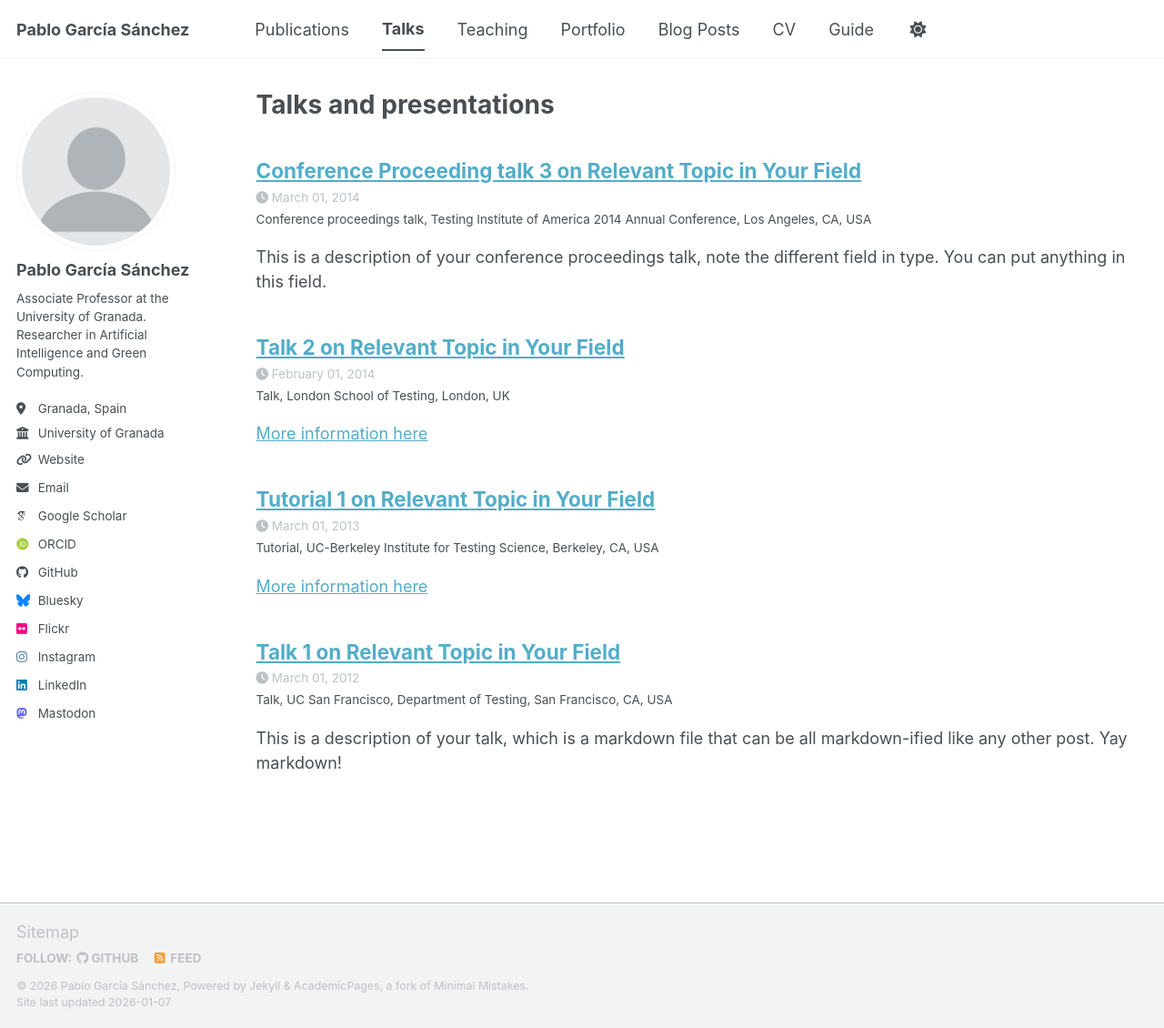
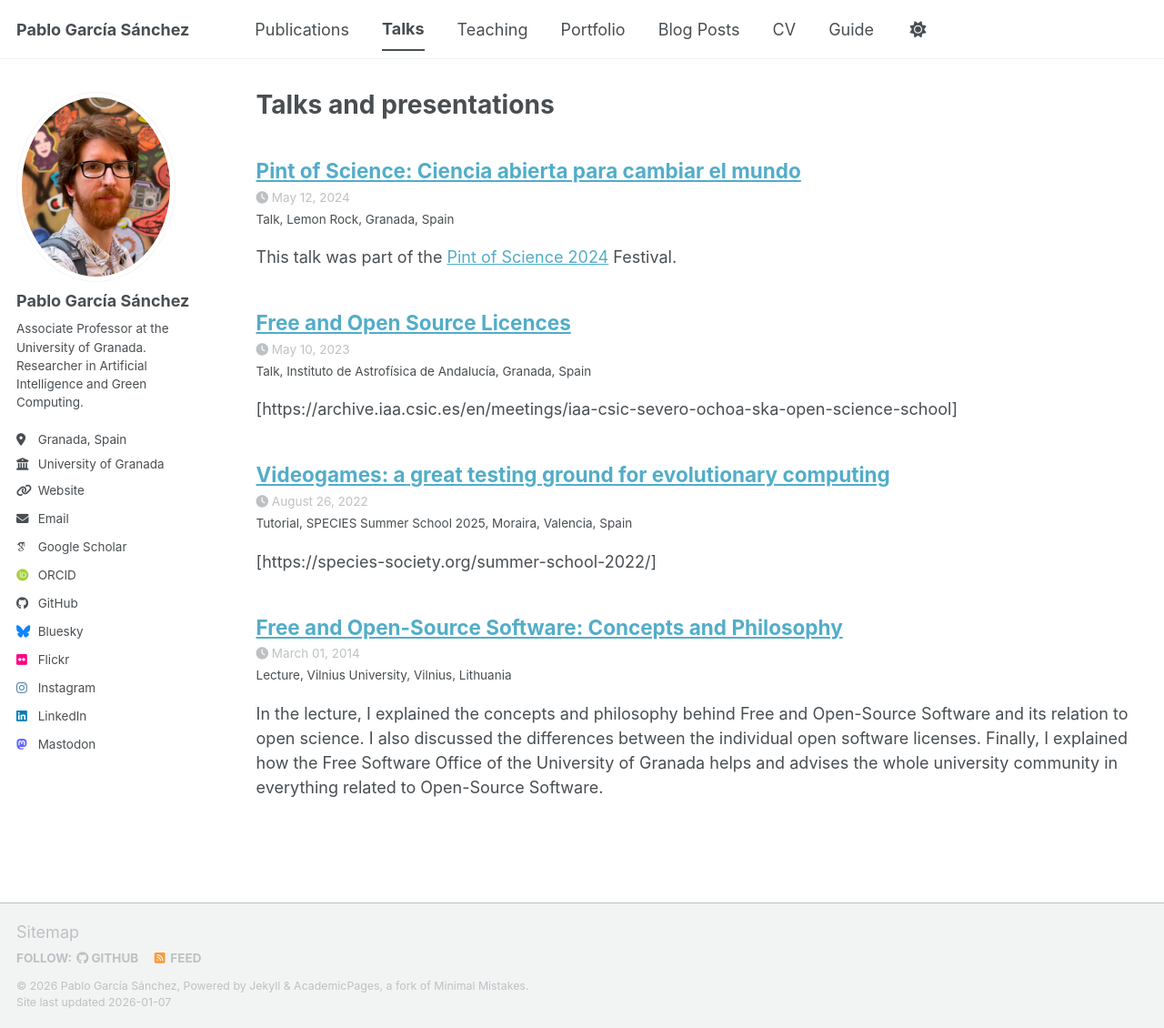
Before and after one commit to fergunet/fergunet.github.io, a Jekyll site: the page built from _pages/talks.html, in a window 1280 px wide and 1130 px high. Shown: the whole window at 91% size. Built offline with Jekyll 4.4.1, drawn with Linux system fonts in a browser that asks for light colours; some web fonts are replaced; a script bundle is joined from its source files by our own code; library files that are not in the unit come from our copies; a file with an impossible date is left out.

Commit message:
More changes

```diff
--- a/_config.yml
+++ b/_config.yml
@@ -23,7 +23,7 @@ repository               : "fergunet/fergunet.github.io"
 #               Additional customization can be done by editing /_includes/author-profile.html
 author:
   # Biographic information
-  avatar           : "profile.png"
+  avatar           : "profile.jpg"
   name             : "Pablo García Sánchez"
   pronouns         : # example: "she/her"
   bio              : "Associate Professor at the University of Granada. Researcher in  Artificial Intelligence and Green Computing."  # A short bio to be shown in the author profile section
@@ -227,7 +227,7 @@ collections:
   publications:
     output: true
     permalink: /:collection/:path/
-  portfolio:
+  projects:
     output: true
     permalink: /:collection/:path/
   talks:
--- a/_talks/2012-03-01-talk-1.md
+++ /dev/null
@@ -1,11 +0,0 @@
----
-title: "Talk 1 on Relevant Topic in Your Field"
-collection: talks
-type: "Talk"
-permalink: /talks/2012-03-01-talk-1
-venue: "UC San Francisco, Department of Testing"
-date: 2012-03-01
-location: "San Francisco, CA, USA"
----
-
-This is a description of your talk, which is a markdown file that can be all markdown-ified like any other post. Yay markdown!
--- a/_talks/2013-03-01-tutorial-1.md
+++ /dev/null
@@ -1,13 +0,0 @@
----
-title: "Tutorial 1 on Relevant Topic in Your Field"
-collection: talks
-type: "Tutorial"
-permalink: /talks/2013-03-01-tutorial-1
-venue: "UC-Berkeley Institute for Testing Science"
-date: 2013-03-01
-location: "Berkeley, CA, USA"
----
-
-[More information here](http://exampleurl.com)
-
-This is a description of your tutorial, note the different field in type. This is a markdown files that can be all markdown-ified like any other post. Yay markdown!
--- a/_talks/2014-02-01-talk-2.md
+++ /dev/null
@@ -1,13 +0,0 @@
----
-title: "Talk 2 on Relevant Topic in Your Field"
-collection: talks
-type: "Talk"
-permalink: /talks/2014-02-01-talk-2
-venue: "London School of Testing"
-date: 2014-02-01
-location: "London, UK"
----
-
-[More information here](http://example2.com)
-
-This is a description of your talk, which is a markdown files that can be all markdown-ified like any other post. Yay markdown!
--- a/_talks/2014-03-01-talk-3.md
+++ /dev/null
@@ -1,11 +0,0 @@
----
-title: "Conference Proceeding talk 3 on Relevant Topic in Your Field"
-collection: talks
-type: "Conference proceedings talk"
-permalink: /talks/2014-03-01-talk-3
-venue: "Testing Institute of America 2014 Annual Conference"
-date: 2014-03-01
-location: "Los Angeles, CA, USA"
----
-
-This is a description of your conference proceedings talk, note the different field in type. You can put anything in this field.
--- /dev/null
+++ b/_talks/2021-10-28-free.md
@@ -0,0 +1,12 @@
+---
+title: "Free and Open-Source Software: Concepts and Philosophy"
+collection: talks
+type: "Lecture"
+permalink: /talks/2021-10-28-free
+venue: "Vilnius University"
+date: 2014-03-01
+location: "Vilnius, Lithuania"
+---
+In the lecture, I explained the concepts and philosophy behind Free and Open-Source Software and its relation to open science. I also discussed the differences between the individual open software licenses. Finally, I explained how the Free Software Office of the University of Granada helps and advises the whole university community in everything related to Open-Source Software.
+
+[https://arqus.ugr.es/noticias/conferencia-free-open-source-software-pablo-garcia/]
--- /dev/null
+++ b/_talks/2022-08-26-species.md
@@ -0,0 +1,11 @@
+---
+title: "Videogames: a great testing ground for evolutionary computing"
+collection: talks
+type: "Tutorial"
+permalink: /talks/2022-08-26-species
+venue: "SPECIES Summer School 2025"
+date: 2022-08-26
+location: "Moraira, Valencia, Spain"
+---
+
+[https://species-society.org/summer-school-2022/]
--- /dev/null
+++ b/_talks/2023-05-10-licences.md
@@ -0,0 +1,11 @@
+---
+title: "Free and Open Source Licences"
+collection: talks
+type: "Talk"
+permalink: /talks/2023-05-10-licences
+venue: "Instituto de Astrofísica de Andalucía"
+date: 2023-05-10
+location: "Granada, Spain"
+---
+
+[https://archive.iaa.csic.es/en/meetings/iaa-csic-severo-ochoa-ska-open-science-school]
--- /dev/null
+++ b/_talks/2024-05-12-pint.md
@@ -0,0 +1,16 @@
+---
+title: "Pint of Science: Ciencia abierta para cambiar el mundo"
+collection: talks
+type: "Talk"
+permalink: /talks/2024-05-12-pint
+venue: "Lemon Rock"
+date: 2024-05-12
+location: "Granada, Spain"
+---
+This talk was part of the [Pint of Science 2024](https://pintofscience.es/event/lemon-14-mayo/) Festival.
+
+Abstract: La Ciencia Abierta no es simplemente publicar tus artículos en abierto y ya está: implica un cosmos que cubre desde las metodologías y los datos, hasta la innovación, la gobernanza, la educación y la participación ciudadana.
+
+En esta charla os contaremos cómo la Ciencia Abierta permite involucrar a toda la sociedad en la generación de conocimiento, fomentando un enfoque más inclusivo y colaborativo. También os mostraremos cómo las redes universitarias, como la Red de Embajadores de la Alianza Arqus, son una pieza fundamental en este proceso.
+
+La ciencia, si no es abierta, no es ciencia.
```
Also changed, not shown: _projects/petra.md (added, +9 -0 lines), _projects/seecs.md (added, +13 -0 lines), _talks/2022-28-05-desgranando.md (added, +11 -0 lines), _pages/projects.html (added), images/profile.jpg (added).
